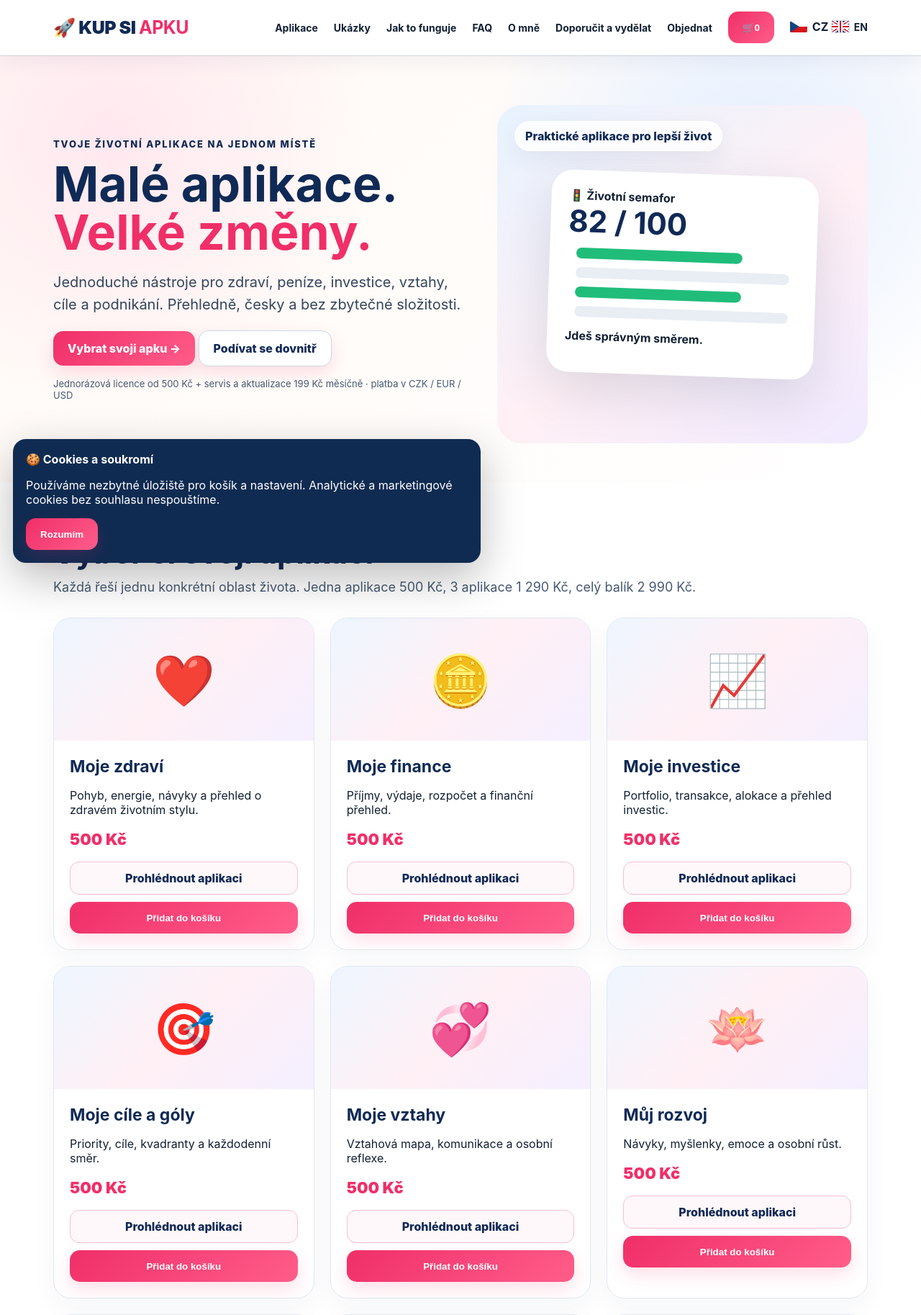
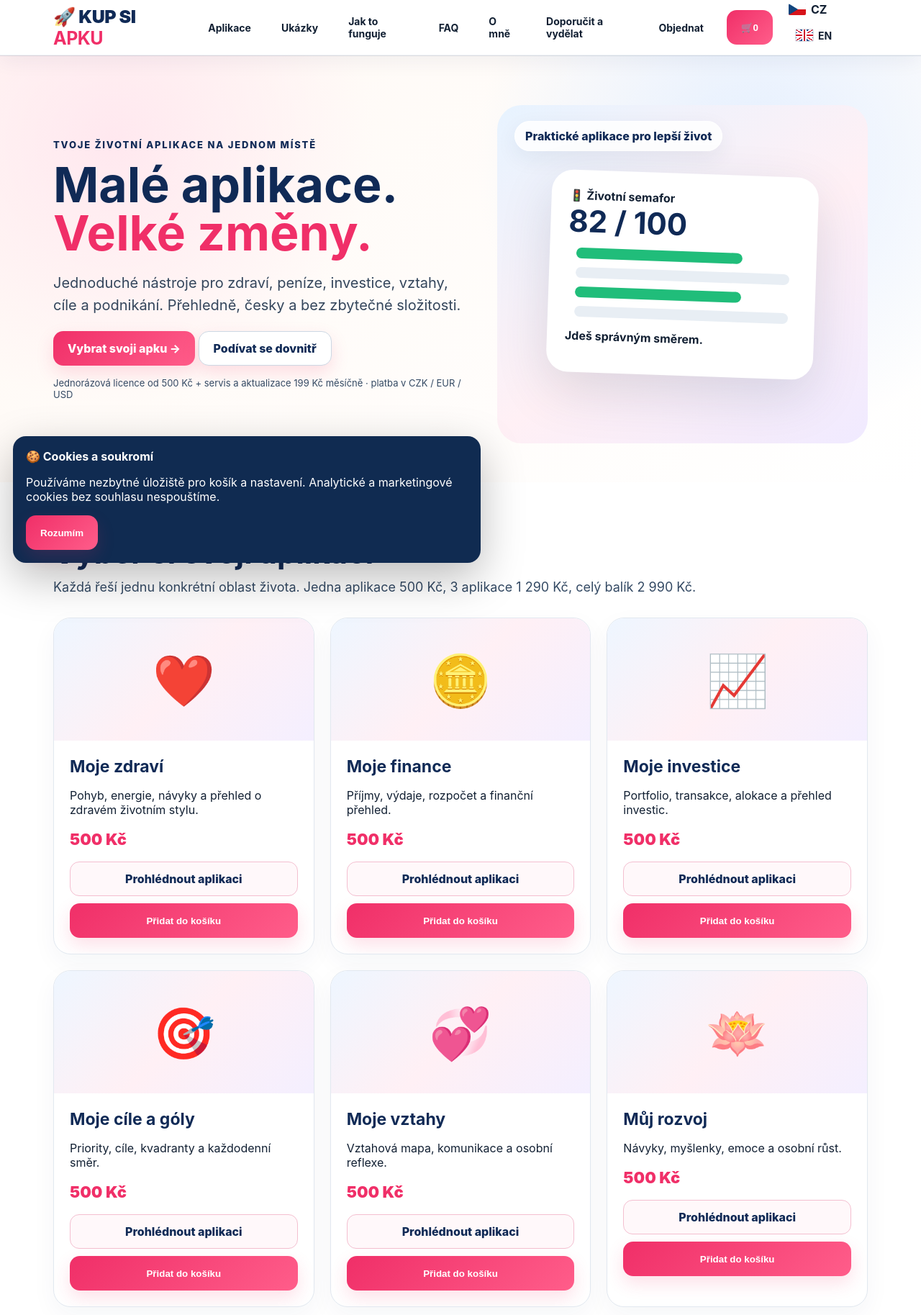
Before and after one commit to George-Pura-Vida/kupsiapku, a PHP site: page / in a window 1280 px wide. Shown: the top 1827 px of the page at 72% size. Run offline with PHP 8.4, Linux system fonts and the light colour scheme.

Commit message:
Complete Lighthouse accessibility contrast and touch target fixes

```diff
--- a/style.css
+++ b/style.css
@@ -230,3 +230,25 @@ a,button,summary,select,input[type="checkbox"]{touch-action:manipulation}
 .legalNav a{display:inline-flex;align-items:center;padding:8px 4px}
 .consent label{display:block;padding:7px 0;line-height:1.5}
 .consent input[type="checkbox"]{width:20px;height:20px;vertical-align:middle;margin-right:10px}
+
+/* Lighthouse a11y pass 3 — all interactive targets + AAA-safe secondary contrast */
+:root{--muted:#344a64}
+.sub,.legal,.step p,.faq details p,.screenCard figcaption span,.galleryNote,
+.showcaseExact .sub,.showcaseBenefits span,.showcaseTag span,.phoneScreen p,
+.lesson small,.words small,.proofGrid span,.qrPlaceholder,.accountActions{color:#344a64}
+header nav a,.mobileMenu nav a,footer a,.consent a,.legalNav a{
+  min-height:48px;
+  display:inline-flex;
+  align-items:center;
+  padding:12px 10px;
+}
+header nav,.mobileMenu nav,.legalNav{gap:8px}
+button,.btn,.cartbtn,.detailLink,#cookiesOk,select{
+  min-height:48px;
+}
+button,.btn,.cartbtn,.detailLink,#cookiesOk{padding-top:12px;padding-bottom:12px}
+input:not([type="checkbox"]):not([type="radio"]),select,textarea{min-height:48px}
+@media(max-width:800px){
+  header nav a,.mobileMenu nav a{width:100%;padding:14px 16px;margin:2px 0}
+  .topLang{width:auto!important;min-width:48px;justify-content:center;padding:12px!important}
+}
```
